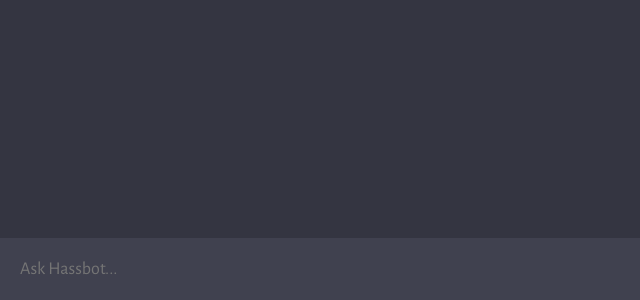
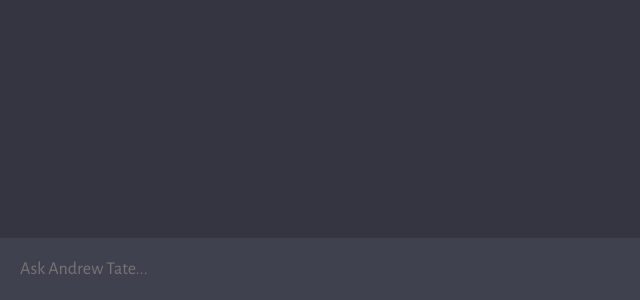
Before and after one commit to HassanAlti/HassanBot, a website built with Vite: page client/index.html in a window 1280 px wide. Shown: the part 500-800 px from the top of the page, 0-640 px from the left. Built offline with nearby package versions, Linux system fonts and the light colour scheme.

Commit message:
Update index.html

```diff
--- a/client/index.html
+++ b/client/index.html
@@ -13,7 +13,7 @@
       <div id="chat_container"></div>
 
       <form>
-        <textarea name="prompt" cols="1" rows="1" placeholder="Ask Hassbot..."></textarea>
+        <textarea name="prompt" cols="1" rows="1" placeholder="Ask Andrew Tate..."></textarea>
         <button type="submit"><img src="assets/send.svg" alt="" /></button>
       </form>
     </div>
```
